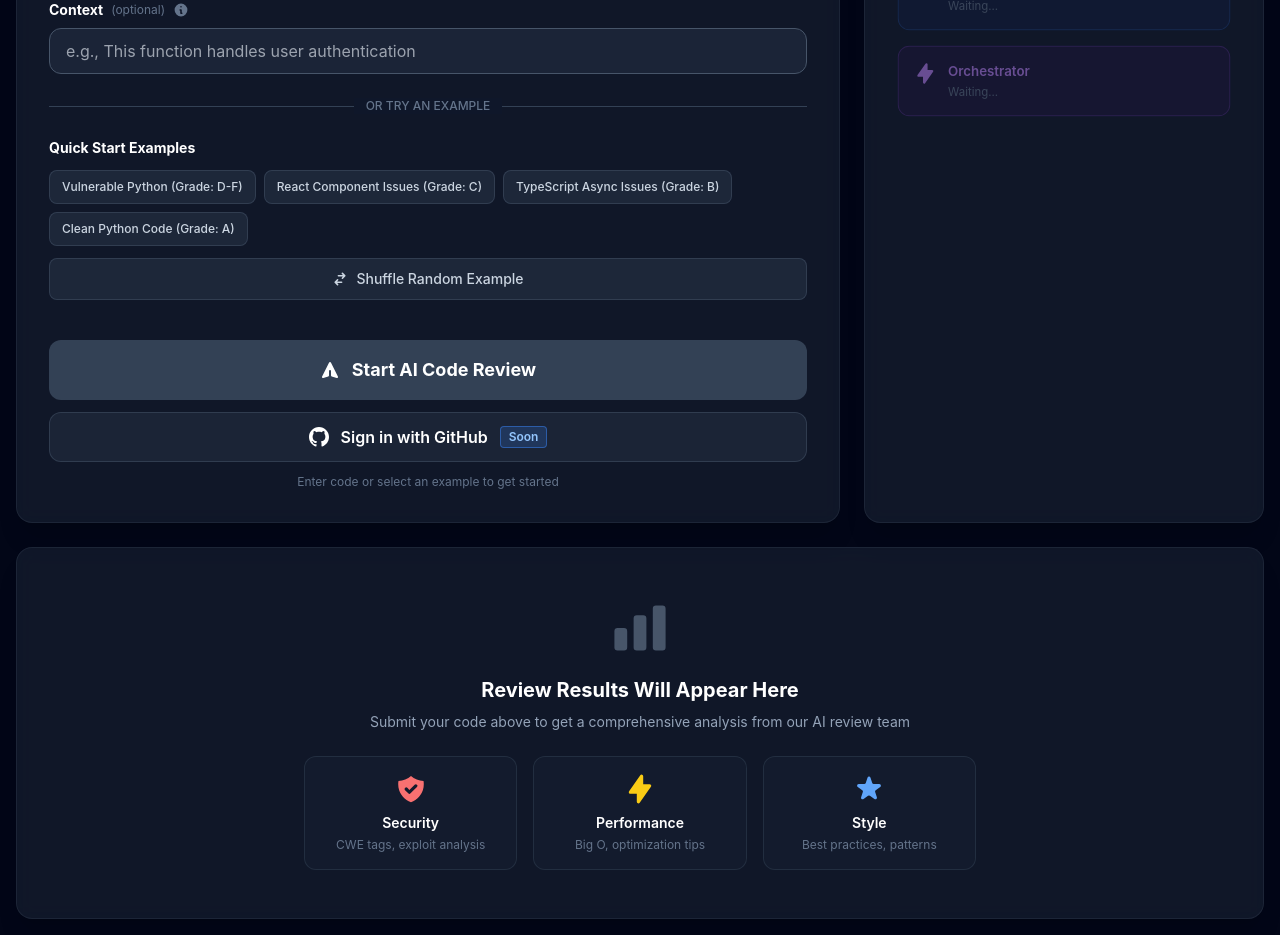
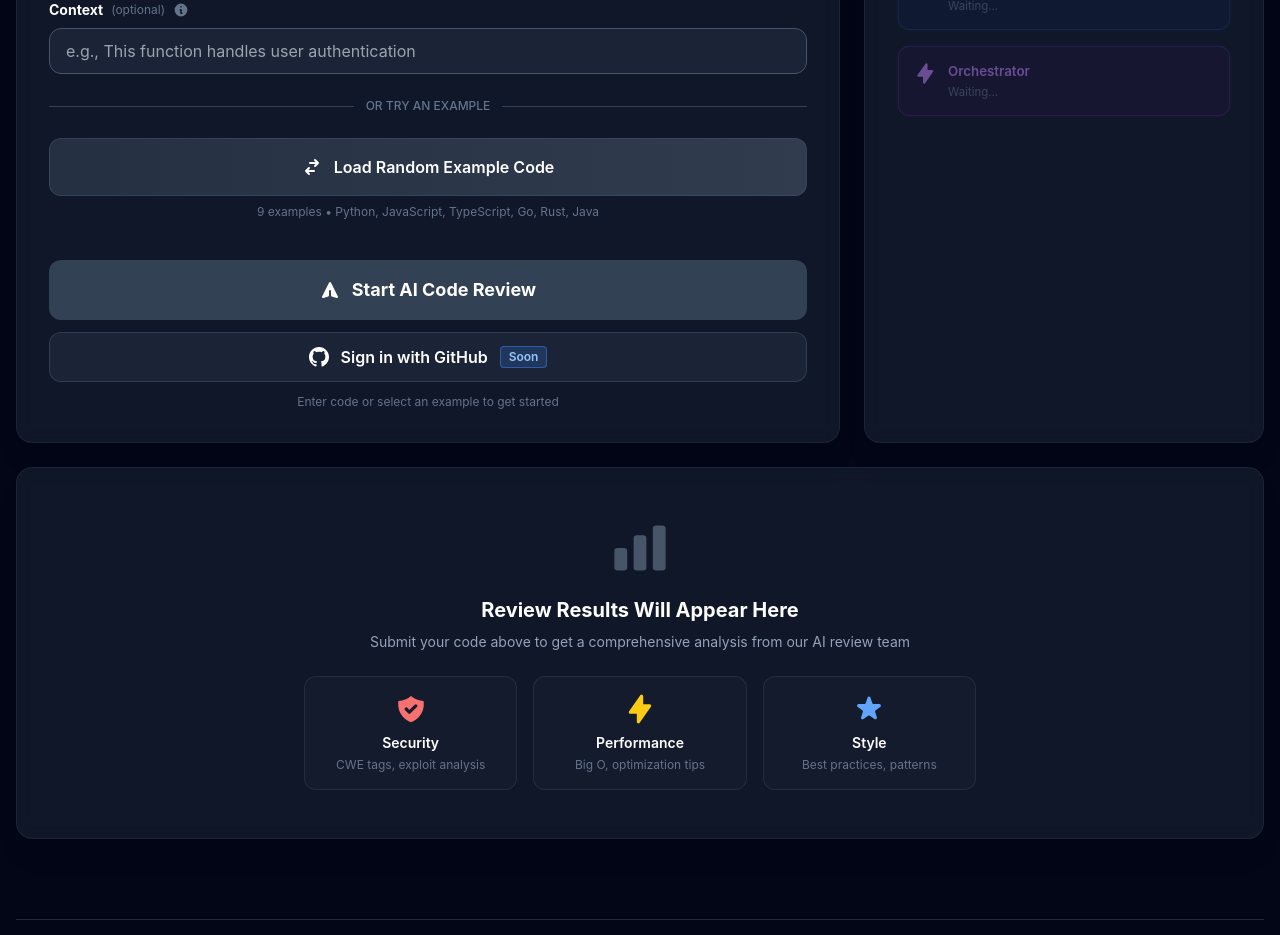
Before and after one commit to matuskalis/ai-code-review-team, a Next.js app in the folder frontend/: page / in a window 1280 px wide. Shown: the part 3600-4535 px from the top of the page. Built offline with nearby package versions, Linux system fonts and the light colour scheme.

Commit message:
Enhance code examples: add 9 diverse examples and simplify shuffle button

```diff
--- a/frontend/components/CodeInput.tsx
+++ b/frontend/components/CodeInput.tsx
@@ -95,9 +95,9 @@ interface CodeInputProps {
 
 const CODE_EXAMPLES = [
   {
-    name: "Vulnerable Python (Grade: D-F)",
+    name: "Vulnerable Python Auth",
     language: "python",
-    context: "User authentication function with security flaws",
+    context: "User authentication function with critical security flaws",
     code: `def authenticate_user(username, password):
     # Security issue: SQL injection vulnerability
     query = f"SELECT * FROM users WHERE username = '{username}' AND password = '{password}'"
@@ -113,9 +113,9 @@ const CODE_EXAMPLES = [
     return users[0] if users else None`,
   },
   {
-    name: "React Component Issues (Grade: C)",
+    name: "React XSS & Performance",
     language: "javascript",
-    context: "React component with performance and security issues",
+    context: "React component with XSS vulnerability and infinite loop",
     code: `import React, { useState, useEffect } from 'react';
 
 function UserProfile({ userId }) {
@@ -129,7 +129,7 @@ function UserProfile({ userId }) {
             .then(data => setUser(data));
     });
 
-    // Security: XSS vulnerability
+    // Security: XSS vulnerability via dangerouslySetInnerHTML
     const renderBio = () => {
         return <div dangerouslySetInnerHTML={{__html: user.bio}} />;
     };
@@ -137,7 +137,6 @@ function UserProfile({ userId }) {
     // Performance: Unnecessary re-renders, no memoization
     const filteredPosts = posts.filter(post => post.userId === userId);
 
-    // Style: Inconsistent error handling
     if (!user) return null;
 
     return (
@@ -150,20 +149,114 @@ function UserProfile({ userId }) {
 }`,
   },
   {
-    name: "TypeScript Async Issues (Grade: B)",
+    name: "Go Race Condition",
+    language: "go",
+    context: "Concurrent map access without proper synchronization",
+    code: `package main
+
+import "fmt"
+
+type Cache struct {
+    data map[string]string
+}
+
+func (c *Cache) Get(key string) string {
+    return c.data[key]
+}
+
+func (c *Cache) Set(key, value string) {
+    // Security: Race condition - concurrent map writes
+    c.data[key] = value
+}
+
+func main() {
+    cache := &Cache{data: make(map[string]string)}
+
+    // Performance: No synchronization for concurrent access
+    for i := 0; i < 100; i++ {
+        go cache.Set(fmt.Sprintf("key%d", i), "value")
+    }
+
+    // Style: Missing proper cleanup and wait
+    fmt.Println(cache.Get("key1"))
+}`,
+  },
+  {
+    name: "Java Memory Leak",
+    language: "java",
+    context: "Event listener causing memory leak",
+    code: `public class DataProcessor {
+    private List<DataListener> listeners = new ArrayList<>();
+    private Map<String, byte[]> cache = new HashMap<>();
+
+    public void addListener(DataListener listener) {
+        // Memory leak: listeners never removed
+        listeners.add(listener);
+    }
+
+    public void processData(String data) {
+        byte[] processed = data.getBytes();
+
+        // Memory leak: unbounded cache growth
+        cache.put(data, processed);
+
+        // Performance: Notifying all listeners synchronously
+        for (DataListener listener : listeners) {
+            listener.onData(processed);
+        }
+    }
+
+    // Style: Missing cleanup method
+    // Security: No input validation
+}`,
+  },
+  {
+    name: "Rust Unsafe Code",
+    language: "rust",
+    context: "Unnecessary unsafe code with potential undefined behavior",
+    code: `use std::ptr;
+
+pub struct Buffer {
+    data: Vec<u8>,
+}
+
+impl Buffer {
+    pub fn new(size: usize) -> Self {
+        Buffer {
+            data: vec![0; size],
+        }
+    }
+
+    pub fn write(&mut self, index: usize, value: u8) {
+        // Security: No bounds checking in unsafe block
+        unsafe {
+            let ptr = self.data.as_mut_ptr();
+            ptr::write(ptr.add(index), value);
+        }
+    }
+
+    pub fn read(&self, index: usize) -> u8 {
+        // Performance: Unnecessary unsafe code
+        unsafe {
+            let ptr = self.data.as_ptr();
+            ptr::read(ptr.add(index))
+        }
+    }
+}`,
+  },
+  {
+    name: "TypeScript Promise Misuse",
     language: "typescript",
-    context: "API endpoint handler with async/await issues",
-    code: `import { Request, Response } from 'express';
-
-async function processOrder(req: Request, res: Response) {
+    context: "Async operations done sequentially instead of parallel",
+    code: `async function processOrder(req: Request, res: Response) {
     const { userId, items } = req.body;
 
-    // Performance: Sequential operations that could be parallel
+    // Performance: Sequential operations that should be parallel
     const user = await getUserById(userId);
     const inventory = await checkInventory(items);
     const pricing = await calculatePricing(items);
 
-    // Missing error handling for async operations
+    // Security: No error handling for failed operations
     const order = {
         user: user,
         items: items,
@@ -173,7 +266,7 @@ async function processOrder(req: Request, res: Response) {
     // Style: No input validation
     await saveOrder(order);
 
-    // Performance: Not using Promise.all for parallel operations
+    // Performance: More sequential operations
     const notification = await sendNotification(user.email);
     const invoice = await generateInvoice(order);
 
@@ -181,16 +274,57 @@ async function processOrder(req: Request, res: Response) {
         success: true,
         orderId: order.id
     });
-}
-
-async function getUserById(id: string) {
-    return await db.query('SELECT * FROM users WHERE id = ?', [id]);
 }`,
   },
   {
-    name: "Clean Python Code (Grade: A)",
+    name: "Python Command Injection",
     language: "python",
-    context: "Well-structured user service with proper error handling",
+    context: "File processor with command injection vulnerability",
+    code: `import os
+import subprocess
+
+def process_file(filename):
+    # Security: Command injection vulnerability
+    result = os.system(f"cat {filename} | grep 'error'")
+
+    # Security: Shell injection via subprocess
+    output = subprocess.check_output(f"wc -l {filename}", shell=True)
+
+    # Performance: Reading entire file into memory
+    with open(filename) as f:
+        lines = f.readlines()
+
+    # Style: No error handling for file operations
+    return len(lines)`,
+  },
+  {
+    name: "JavaScript Prototype Pollution",
+    language: "javascript",
+    context: "Object merging function with prototype pollution risk",
+    code: `function merge(target, source) {
+    // Security: Prototype pollution vulnerability
+    for (let key in source) {
+        if (typeof source[key] === 'object') {
+            target[key] = merge(target[key] || {}, source[key]);
+        } else {
+            target[key] = source[key];
+        }
+    }
+    return target;
+}
+
+// Performance: Deep cloning without optimization
+function clone(obj) {
+    return JSON.parse(JSON.stringify(obj));
+}
+
+const userInput = JSON.parse(request.body);
+const settings = merge({}, userInput);`,
+  },
+  {
+    name: "Clean Python Code",
+    language: "python",
+    context: "Well-structured user service with proper patterns",
     code: `from typing import Optional, List
 import logging
 from dataclasses import dataclass
@@ -209,15 +343,7 @@ class UserService:
         self.logger = logging.getLogger(__name__)
 
     def get_user_by_id(self, user_id: int) -> Optional[User]:
-        """
-        Retrieve user by ID with proper error handling.
-
-        Args:
-            user_id: The unique identifier for the user
-
-        Returns:
-            User object if found, None otherwise
-        """
+        """Retrieve user by ID with proper error handling."""
         try:
             # Using parameterized queries to prevent SQL injection
             query = "SELECT id, username, email FROM users WHERE id = ?"
@@ -229,21 +355,7 @@ class UserService:
 
         except Exception as e:
             self.logger.error(f"Error fetching user {user_id}: {e}")
-            return None
-
-    def get_users_with_details(self, user_ids: List[int]) -> List[User]:
-        """Efficiently fetch multiple users using batch query."""
-        try:
-            # Performance: Using IN clause instead of N+1 queries
-            placeholders = ','.join('?' * len(user_ids))
-            query = f"SELECT id, username, email FROM users WHERE id IN ({placeholders})"
-            results = self.db.execute(query, user_ids)
-
-            return [User(**row) for row in results.fetchall()]
-
-        except Exception as e:
-            self.logger.error(f"Error fetching users: {e}")
-            return []`,
+            return None`,
   },
 ];
 
@@ -302,8 +414,9 @@ export default function CodeInput({
   };
 
   const shuffleExample = () => {
-    const nextIndex = (currentExampleIndex + 1) % CODE_EXAMPLES.length;
-    loadExample(nextIndex);
+    // Pick a truly random example
+    const randomIndex = Math.floor(Math.random() * CODE_EXAMPLES.length);
+    loadExample(randomIndex);
   };
 
   const handleSubmit = async () => {
@@ -445,38 +558,22 @@ export default function CodeInput({
           </div>
         </div>
 
-        {/* Example selector - moved below code input */}
+        {/* Random Example Button */}
         <div>
-          <label className="block text-sm font-bold text-white mb-3">
-            Quick Start Examples
-          </label>
-          <div className="flex gap-2 flex-wrap mb-3">
-            {CODE_EXAMPLES.map((example, index) => (
-              <button
-                key={index}
-                onClick={() => loadExample(index)}
-                disabled={isReviewing}
-                className={`px-3 py-2 text-xs font-medium rounded-lg transition-all duration-200 ${
-                  currentExampleIndex === index && code
-                    ? "bg-blue-600 text-white shadow-lg"
-                    : "bg-slate-700/40 text-slate-300 hover:bg-slate-600/60 border border-slate-600/50"
-                } disabled:opacity-50`}
-              >
-                {example.name}
-              </button>
-            ))}
-          </div>
           <button
             onClick={shuffleExample}
             disabled={isReviewing}
-            className="w-full px-4 py-2.5 bg-slate-700/40 hover:bg-slate-600/60 disabled:bg-slate-800 text-slate-300 text-sm font-medium rounded-lg transition-all duration-200 border border-slate-600/50 flex items-center justify-center gap-2"
-            title="Load next example"
+            className="w-full px-6 py-4 bg-gradient-to-r from-slate-700/60 to-slate-600/60 hover:from-slate-600/80 hover:to-slate-500/80 disabled:from-slate-800 disabled:to-slate-800 text-white font-semibold rounded-xl transition-all duration-200 border border-slate-600/50 hover:border-slate-500 disabled:opacity-50 flex items-center justify-center gap-3 group"
+            title="Load a random code example"
           >
-            <svg className="w-4 h-4" fill="currentColor" viewBox="0 0 20 20">
+            <svg className="w-5 h-5 group-hover:rotate-180 transition-transform duration-500" fill="currentColor" viewBox="0 0 20 20">
               <path d="M8 5a1 1 0 100 2h5.586l-1.293 1.293a1 1 0 001.414 1.414l3-3a1 1 0 000-1.414l-3-3a1 1 0 10-1.414 1.414L13.586 5H8zM12 15a1 1 0 100-2H6.414l1.293-1.293a1 1 0 10-1.414-1.414l-3 3a1 1 0 000 1.414l3 3a1 1 0 001.414-1.414L6.414 15H12z" />
             </svg>
-            <span>Shuffle Random Example</span>
+            <span>Load Random Example Code</span>
           </button>
+          <p className="text-xs text-slate-500 text-center mt-2">
+            {CODE_EXAMPLES.length} examples • Python, JavaScript, TypeScript, Go, Rust, Java
+          </p>
         </div>
 
         {/* Action Buttons */}
```
